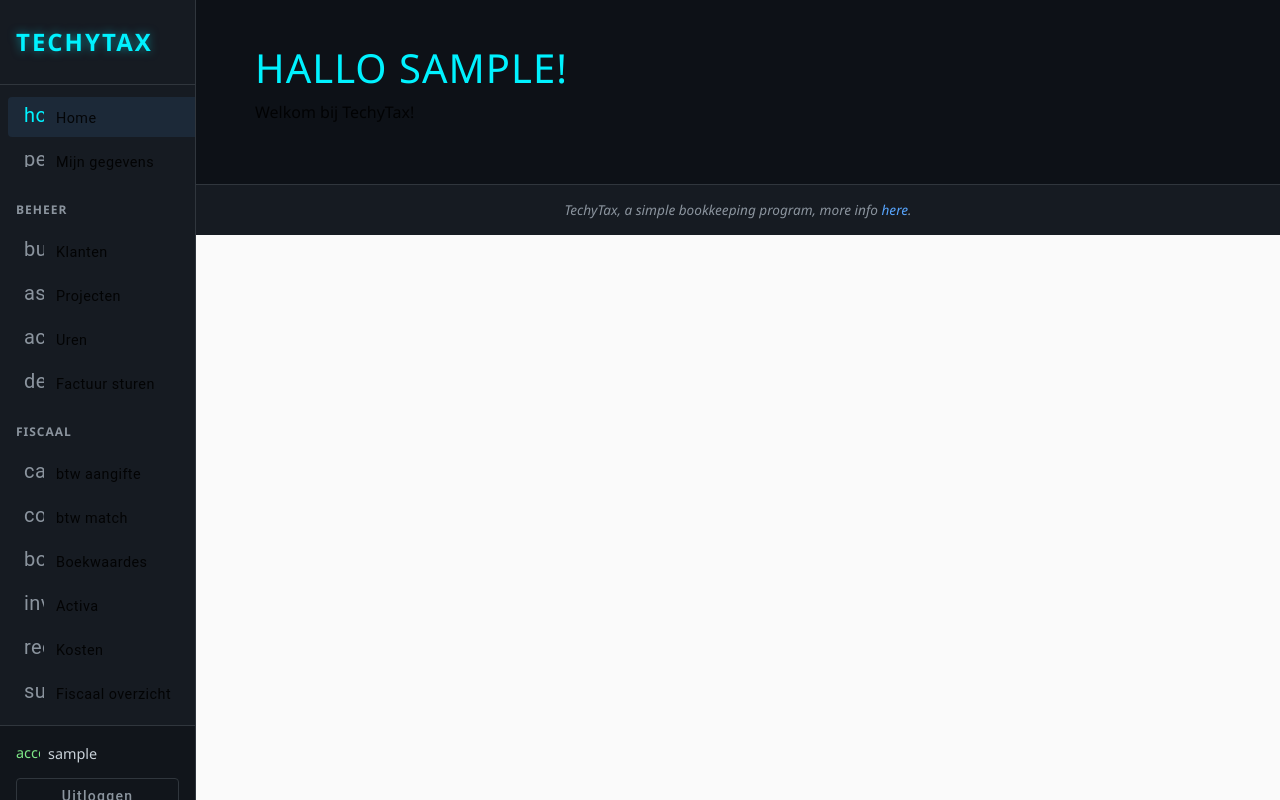
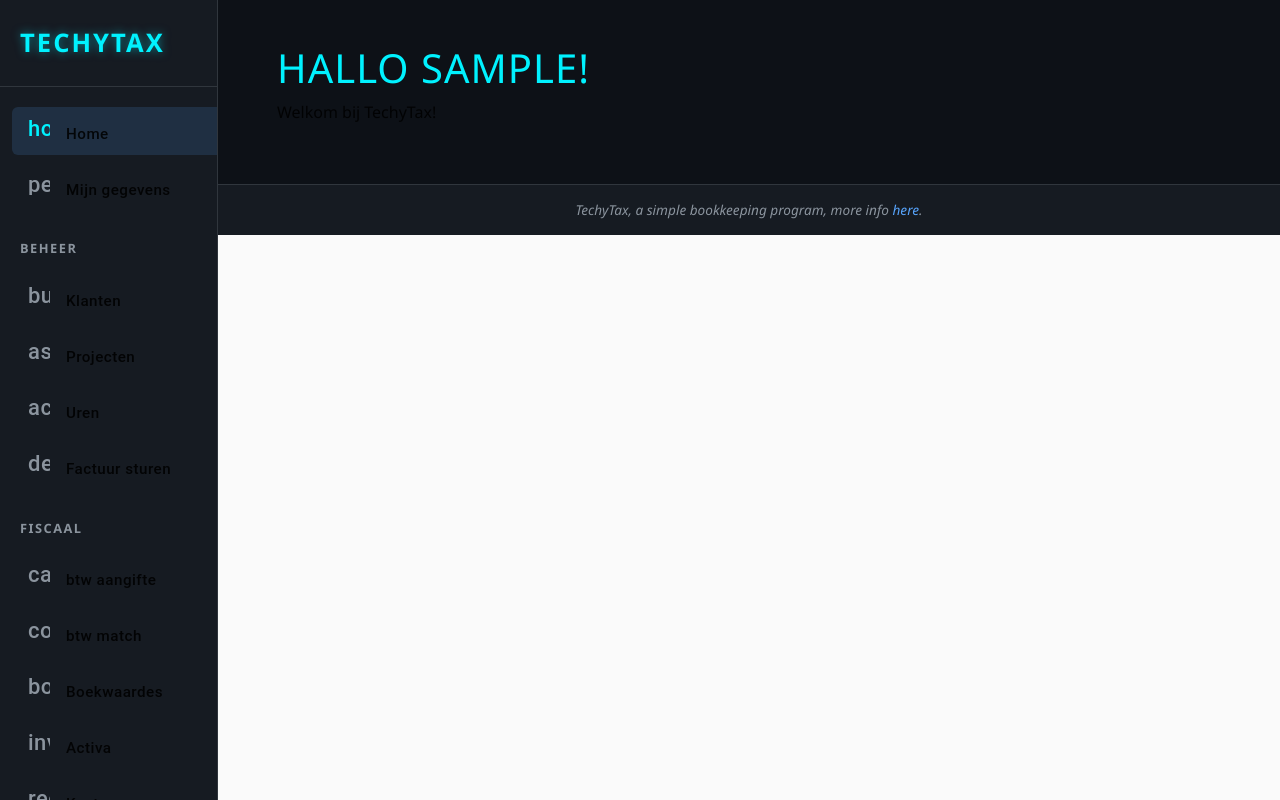
Before and after one commit to beemsoft/techytax-ngx, an Angular app: page / in a window 1280 px wide. Built offline with nearby package versions, Linux system fonts and the light colour scheme; sample sign-in values are in the browser's storage.

Commit message:
Improve side navigation readability and spacing

```diff
--- a/src/styles.less
+++ b/src/styles.less
@@ -154,16 +154,16 @@ a {
 }
 
 .sidenav {
-  width: 260px;
+  width: 280px;
   background-color: var(--surface-color) !important;
   border-right: 1px solid var(--border-color) !important;
   display: flex;
   flex-direction: column;
 
   .nav-brand {
-    padding: 24px 16px;
+    padding: 24px 20px;
     font-weight: 900;
-    font-size: 1.5rem;
+    font-size: 1.6rem;
     color: var(--neon-blue);
     text-shadow: 0 0 10px rgba(0, 242, 255, 0.5);
     letter-spacing: 2px;
@@ -172,35 +172,36 @@ a {
 
   mat-nav-list {
     flex: 1;
-    padding-top: 8px;
+    padding-top: 12px;
 
     .mat-mdc-list-item {
       color: var(--text-color) !important;
-      margin: 4px 8px;
-      border-radius: 4px;
-      height: 40px !important;
+      margin: 8px 12px;
+      border-radius: 6px;
+      height: 48px !important;
 
       mat-icon {
-        margin-right: 12px;
+        margin-right: 16px;
         color: var(--text-muted);
-        font-size: 20px;
-        width: 20px;
-        height: 20px;
+        font-size: 22px;
+        width: 22px;
+        height: 22px;
       }
 
       span {
-        font-size: 0.9rem;
+        font-size: 0.95rem;
+        font-weight: 500;
       }
 
       &:hover {
-        background-color: rgba(255, 255, 255, 0.05) !important;
+        background-color: rgba(255, 255, 255, 0.08) !important;
         mat-icon {
           color: var(--neon-blue);
         }
       }
 
       &.active {
-        background-color: rgba(88, 166, 255, 0.1) !important;
+        background-color: rgba(88, 166, 255, 0.15) !important;
         color: var(--neon-blue) !important;
         mat-icon {
           color: var(--neon-blue);
@@ -209,17 +210,17 @@ a {
     }
 
     .nav-section-title {
-      padding: 16px 16px 8px 16px;
-      font-size: 0.75rem;
+      padding: 20px 20px 8px 20px;
+      font-size: 0.8rem;
       font-weight: bold;
       color: var(--text-muted);
       text-transform: uppercase;
-      letter-spacing: 1px;
+      letter-spacing: 1.5px;
     }
   }
 
   .sidenav-footer {
-    padding: 16px;
+    padding: 20px;
     border-top: 1px solid var(--border-color);
     background-color: rgba(0, 0, 0, 0.2);
 
```
